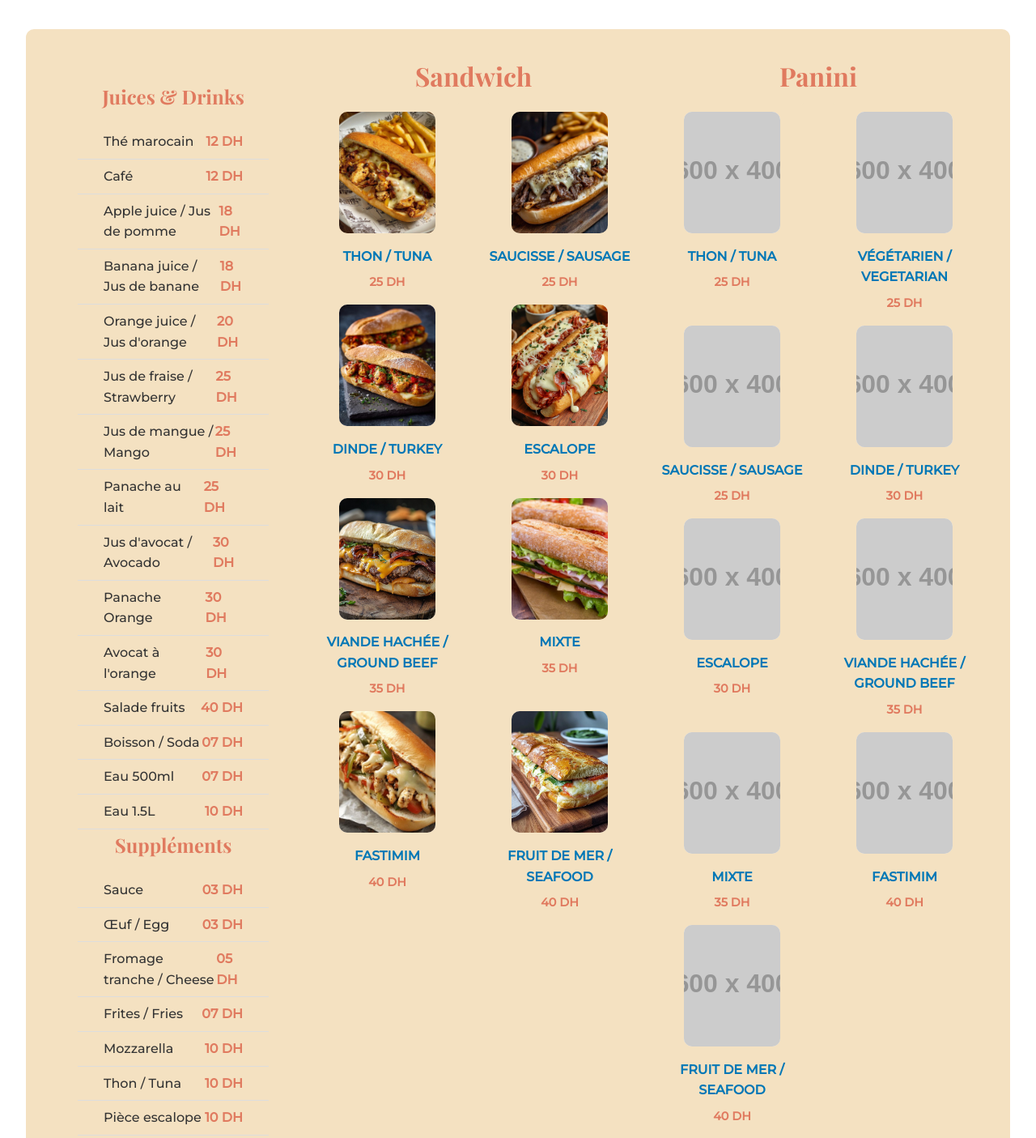
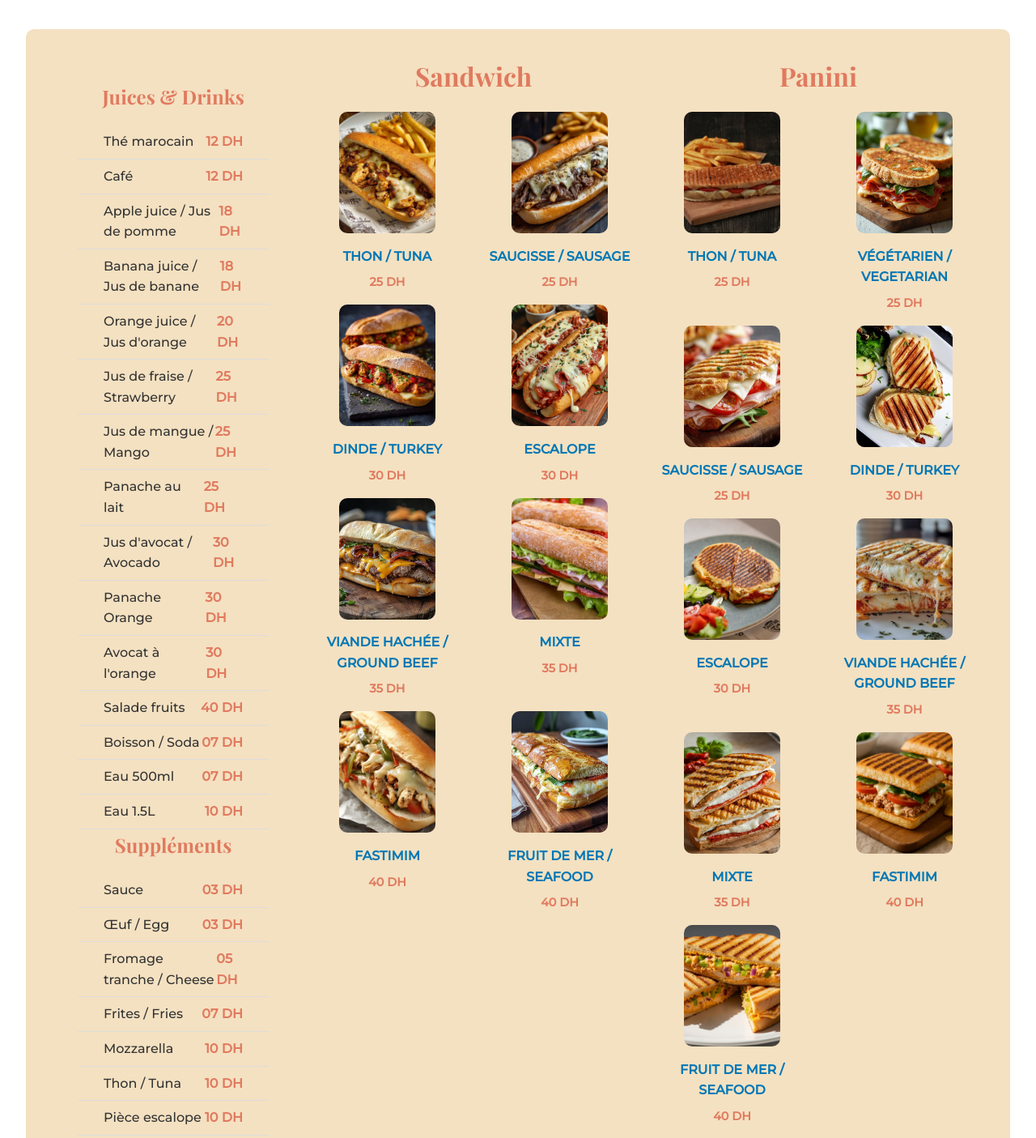
Before and after one commit to mohamedessaidi/Timim-vs2, a plain HTML site: page index.html in a window 1280 px wide. Shown: the part 720-2125 px from the top of the page at 81% size. Drawn offline with nearby package versions, Linux system fonts and the light colour scheme; placeholder pictures from the web are drawn by us.

Commit message:
rename images

```diff
--- a/index.html
+++ b/index.html
@@ -90,47 +90,47 @@
                         <h3 class="food_menu">Panini</h3>
                         <div class="menu-items">
                             <div class="menu-item">
-                                <img src="images/Panini/0ff981e632502f8b5b066768273b58af.jpg" alt="Thon / Tuna">
+                                <img src="images/Pnini_fix/0ff981e632502f8b5b066768273b58af.jpg" alt="Thon / Tuna">
                                 <h4>Thon / Tuna</h4>
                                 <p><span class="price">25 DH</span></p>
                             </div>
                             <div class="menu-item">
-                                <img src="images/Panini/31e60c40f59b3de2145563407ca7e401.jpg" alt="Végétarien / Vegetarian">
+                                <img src="images/Pnini_fix/31e60c40f59b3de2145563407ca7e401.jpg" alt="Végétarien / Vegetarian">
                                 <h4>Végétarien / Vegetarian</h4>
                                 <p><span class="price">25 DH</span></p>
                             </div>
                             <div class="menu-item">
-                                <img src="images/Panini/485a861aecacd46079ef073ebb2db7b5.jpg" alt="Saucisse / Sausage">
+                                <img src="images/Pnini_fix/485a861aecacd46079ef073ebb2db7b5.jpg" alt="Saucisse / Sausage">
                                 <h4>Saucisse / Sausage</h4>
                                 <p><span class="price">25 DH</span></p>
                             </div>
                             <div class="menu-item">
-                                <img src="images/Panini/559d3e7ce5c50ac67f469f0b73544a3a.jpg" alt="Dinde / Turkey">
+                                <img src="images/Pnini_fix/559d3e7ce5c50ac67f469f0b73544a3a.jpg" alt="Dinde / Turkey">
                                 <h4>Dinde / Turkey</h4>
                                 <p><span class="price">30 DH</span></p>
                             </div>
                             <div class="menu-item">
-                                <img src="images/Panini/5f7454b89d940a40e0333f2455936f02.jpg" alt="Escalope">
+                                <img src="images/Pnini_fix/5f7454b89d940a40e0333f2455936f02.jpg" alt="Escalope">
                                 <h4>Escalope</h4>
                                 <p><span class="price">30 DH</span></p>
                             </div>
                             <div class="menu-item">
-                                <img src="images/Panini/7fdb05786ec974afe8d4f02ae0336351.jpg" alt="Viande hachée / Ground beef">
+                                <img src="images/Pnini_fix/7fdb05786ec974afe8d4f02ae0336351.jpg" alt="Viande hachée / Ground beef">
                                 <h4>Viande hachée / Ground beef</h4>
                                 <p><span class="price">35 DH</span></p>
                             </div>
                             <div class="menu-item">
-                                <img src="images/Panini/86e99b6c28c2bb44c8015a9573cf3765.jpg" alt="Mixte">
+                                <img src="images/Pnini_fix/86e99b6c28c2bb44c8015a9573cf3765.jpg" alt="Mixte">
                                 <h4>Mixte</h4>
                                 <p><span class="price">35 DH</span></p>
                             </div>
                             <div class="menu-item">
-                                <img src="images/Panini/c3d7c00a9256ad9217cfb6ab6692f049.jpg" alt="Fastimim">
+                                <img src="images/Pnini_fix/c3d7c00a9256ad9217cfb6ab6692f049.jpg" alt="Fastimim">
                                 <h4>Fastimim</h4>
                                 <p><span class="price">40 DH</span></p>
                             </div>
                             <div class="menu-item">
-                                <img src="images/Panini/c5eadb37c1ac23ed7eb87aeb3ec7f945.jpg" alt="Fruit de mer / seafood">
+                                <img src="images/Pnini_fix/c5eadb37c1ac23ed7eb87aeb3ec7f945.jpg" alt="Fruit de mer / seafood">
                                 <h4>Fruit de mer / seafood</h4>
                                 <p><span class="price">40 DH</span></p>
                             </div>
```
